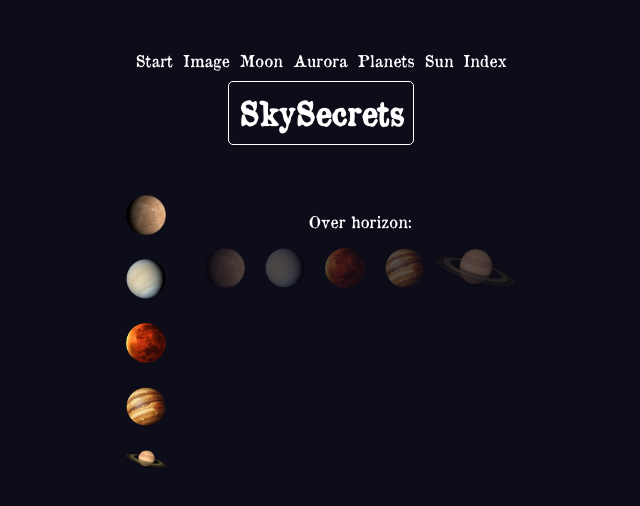
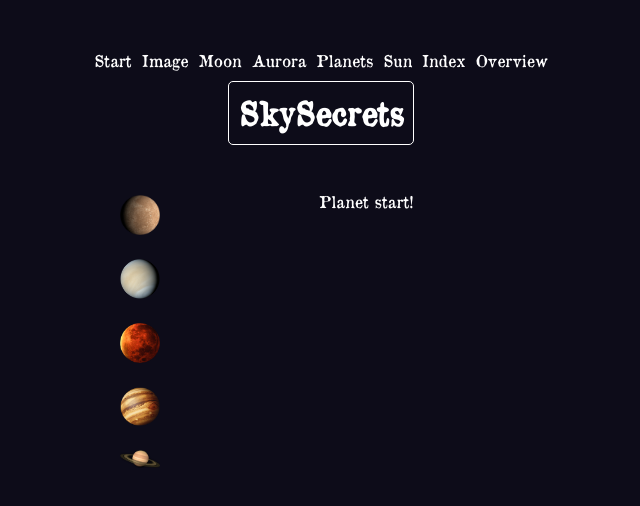
Before and after one commit to emmbryo/skysecrets-frontend, a React (Create React App) app in the folder skysecrets/: page /planets in a window 1280 px wide. Shown: the top 506 px of the page, without its empty margins (319-959 px from the left). Built offline with nearby package versions, Linux system fonts and the light colour scheme.

Commit message:
Add planets overview.

```diff
--- a/skysecrets/src/components/Header.jsx
+++ b/skysecrets/src/components/Header.jsx
@@ -11,6 +11,7 @@ const Header = () => {
         <Link to="/planets">Planets</Link>
         <Link to="/sun">Sun</Link>
         <Link to="/index">Index</Link>
+        <Link to="/overview">Overview</Link>
       </div>
       <h1>SkySecrets</h1>
     </div>
--- a/skysecrets/src/components/Overview/AuroraOverview.jsx
+++ b/skysecrets/src/components/Overview/AuroraOverview.jsx
@@ -1,8 +1,17 @@
+import { useContext } from "react"
+import { LocationContext } from "../../context/LocationContext"
+
 const AuroraOverview = () => {
+
+  const { location } = useContext(LocationContext)
+
   return (
     <div className="aurora-overview">
-      <img src="https://services.swpc.noaa.gov/images/aurora-forecast-northern-hemisphere.jpg" alt="aurora-northern" />
-      <img src="https://services.swpc.noaa.gov/images/aurora-forecast-southern-hemisphere.jpg" alt="aurora-southern" />
+      <div>
+        <p>Aurora oval:</p>
+      </div>
+      {location[0] >= 0 && (<img src="https://services.swpc.noaa.gov/images/aurora-forecast-northern-hemisphere.jpg" alt="aurora" />)}
+      {location[0] < 0 && (<img src="https://services.swpc.noaa.gov/images/aurora-forecast-southern-hemisphere.jpg" alt="aurora" />)}
     </div>
    );
 }
--- a/skysecrets/src/components/Overview/Overview.jsx
+++ b/skysecrets/src/components/Overview/Overview.jsx
@@ -1,11 +1,11 @@
-import PlanetsOverview from "../Planets/PlanetsOverview";
+import PlanetsOverview from "./PlanetsOverview";
 import AuroraOverview from "./AuroraOverview";
 import SunAndMoon from "./SunAndMoon";
 
 const Overview = () => {
   return (
     <div className="overview-container" data-testid="overview">
-      <p>This is the overview. Epic, right?</p>
+      <p></p>
       <div className="sun-and-moon">
         <SunAndMoon />
       </div>
--- /dev/null
+++ b/skysecrets/src/components/Overview/PlanetsOverview.jsx
@@ -0,0 +1,33 @@
+import mercury from '../Planets/img/mercury.png'
+import venus from '../Planets/img/venus.png'
+import mars from '../Planets/img/mars.png'
+import jupiter from '../Planets/img/jupiter.png'
+import saturn from '../Planets/img/saturn.png'
+import useFetchPost from '../../functions/useFetchPost'
+import { useContext } from "react"
+import { LocationContext } from "../../context/LocationContext"
+
+const PlanetsOverview = () => {
+
+  const { location } = useContext(LocationContext)
+  const { postData, postIsPending, postError } = useFetchPost('http://localhost:8080/api/v1/planets', { lat: location[0], lng: location[1] })
+
+  return (
+    <div className="planets-overview-container">
+      <p>Over horizon:</p>
+          {!postIsPending && postData && (
+            <div className="planets-overview-images">
+              <div className="round-planets">
+                <img className={postData.mercury ? " " : "under-horizon"} src={ mercury } alt="mercury"/>
+                <img className={postData.venus ? " " : "under-horizon"} src={ venus } alt="venus"/>
+                <img className={postData.mars ? " " : "under-horizon"} src={ mars } alt="mars"/>
+                <img className={postData.jupiter ? " " : "under-horizon"} src={ jupiter } alt="jupiter"/>
+            </div>
+            <img className={postData.saturn ? " " : "under-horizon"} id="saturn" src={ saturn } alt="saturn"/>
+            </div>
+          )}
+    </div>
+   );
+}
+
+export default PlanetsOverview;
--- /dev/null
+++ b/skysecrets/src/components/Planets/PlanetStartView.jsx
@@ -0,0 +1,9 @@
+const PlanetStartView = () => {
+  return (
+    <div className="planet-start-view-container">
+      <p>Planet start!</p>
+    </div>
+   );
+}
+
+export default PlanetStartView;
--- a/skysecrets/src/components/Planets/Planets.jsx
+++ b/skysecrets/src/components/Planets/Planets.jsx
@@ -5,7 +5,7 @@ import Jupiter from './Jupiter'
 import Saturn from './Saturn'
 import Sidebar from './Sidebar'
 import { useState } from 'react'
-import PlanetsOverview from './PlanetsOverview'
+import PlanetStartView from './PlanetStartView'
 
 const Planets = () => {
   const [ifMercury, setIfMercury] = useState(false)
@@ -55,7 +55,7 @@ const Planets = () => {
         <Sidebar />
       </div>
       <div className="planet-info">
-        {ifOverview && (<PlanetsOverview />) }
+        {ifOverview && (<PlanetStartView />)}
         {ifMercury && (<Mercury/>)}
         {ifVenus && (<Venus />)}
         {ifMars && (<Mars />)}
--- a/skysecrets/src/components/Planets/PlanetsOverview.jsx
+++ /dev/null
@@ -1,26 +0,0 @@
-import mercury from './img/mercury.png'
-import venus from './img/venus.png'
-import mars from './img/mars.png'
-import jupiter from './img/jupiter.png'
-import saturn from './img/saturn.png'
-
-const PlanetsOverview = () => {
-  return (
-    <div className="planets-overview-container">
-      <p>Over horizon:</p>
-      <div className="planets-overview-images">
-        <div className="round-planets">
-          <img className="under-horizon" src={ mercury } alt="mercury"/>
-          <img className="under-horizon" src={ venus } alt="venus"/>
-          <img className="under-horizon" src={ mars } alt="mars"/>
-          <img className="under-horizon" src={ jupiter } alt="jupiter"/>
-        </div>
-
-        <img className="under-horizon" id="saturn" src={ saturn } alt="saturn"/>
-    </div>
-    </div>
-
-   );
-}
-
-export default PlanetsOverview;
--- a/skysecrets/src/index.css
+++ b/skysecrets/src/index.css
@@ -88,6 +88,8 @@ h3 {
   flex-direction: column;
   gap: 20px;
   margin-top: 20px;
+  justify-content: center; /* horizontally center */
+  align-items: center; /* vertically center */
 }
 
 .sidebar-container img {
@@ -329,7 +331,12 @@ button {
 
 /* aurora-overview */
 .aurora-overview img {
-  width: 150px;
+  width: 300px;
+  margin: 5px;
+}
+
+.aurora-overview {
+  text-align: center;
 }
 
 /* planets-overview */
```
